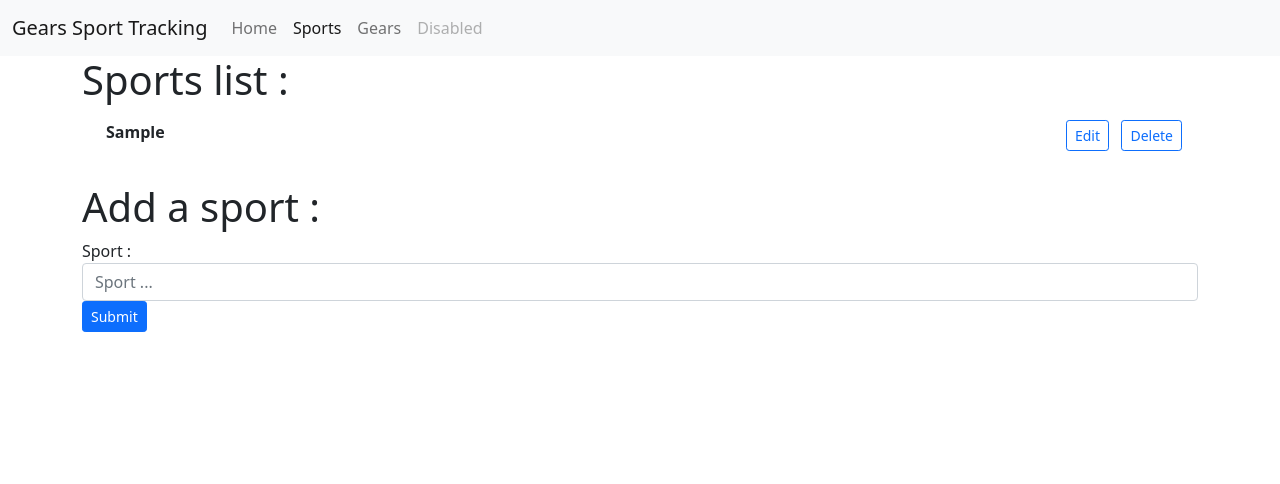
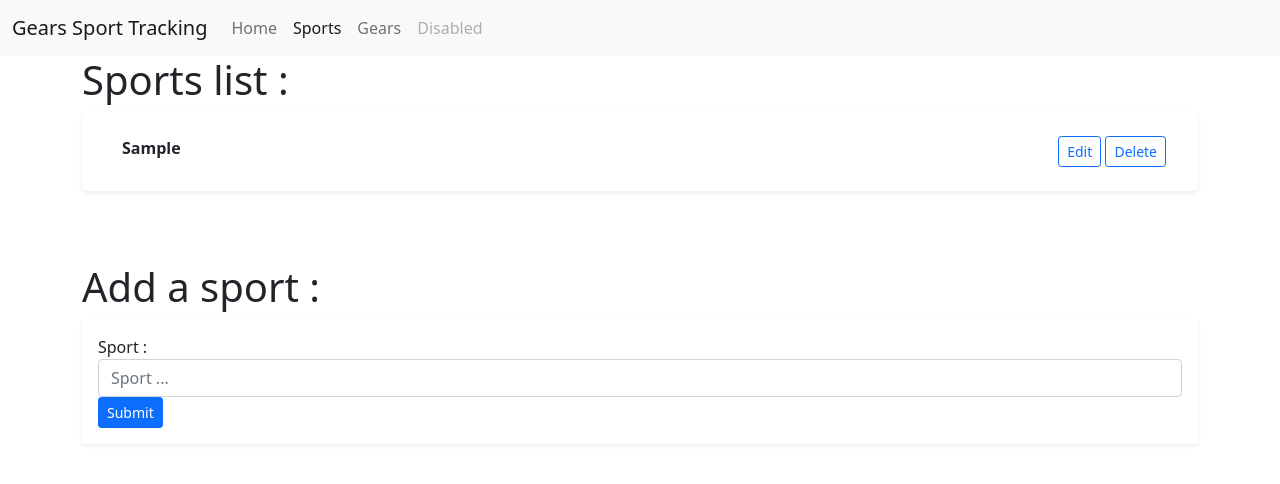
Before and after one commit to Fabien-Drx/sportstrack, a Flask app: page /sports in a window 1280 px wide. Shown: the top 484 px of the page. Run offline with Flask 2, Linux system fonts and the light colour scheme; tables that the repository leaves empty hold one stand-in row (Sample ...); some libraries are stand-ins or nearby versions.

Commit message:
Add some shadows

```diff
--- a/templates/sports.html
+++ b/templates/sports.html
@@ -8,6 +8,7 @@
         <p>Sorry, there is no sports to display yet !</p>
     {% endif %}
 
+    <div class="shadow-sm p-3 mb-5 bg-body rounded">
     <ul class="list-group list-group-flush">
         {% for sport in sports_list %}
             <li class="list-group-item d-flex justify-content-between align-items-start">
@@ -16,24 +17,28 @@
                     <div class="fw-bold">{{ sport.sport }}</div>
                 </div>
                     <form method="POST">
+                        <div class="d-inline">
                             <input type=submit class='btn btn-outline-primary btn-sm' name="{{ sport.id }}" value="Edit">
-                        &nbsp;
+                        </div>
+                        <div class="d-inline">
                             <input type=submit class='btn btn-outline-primary btn-sm' name="{{ sport.id }}", value="Delete">
+                        </div>
                     </form>
             </li>
         {%  endfor %}
     </ul>
-
+    </div>
     <br>
 
     <H1 class="display-6">Add a sport :</H1>
-
+    <div class="shadow-sm p-3 mb-5 bg-body rounded">
         <form action="" method="post" class="form" role="form">
             {{ create_sport_form.csrf_token() }}
             <d1>
                 {{ wtf.form_field(create_sport_form.sport, class='form-control', placeholder='Sport ...') }}
             </d1>
-        <p><input type=submit class='btn btn-primary btn-sm btn-block'>
+            <input type=submit class='btn btn-primary btn-sm btn-block'>
         </form>
+    </div>
 
 {% endblock %}
```
Lines whose indentation alone changed are shown as unchanged.
